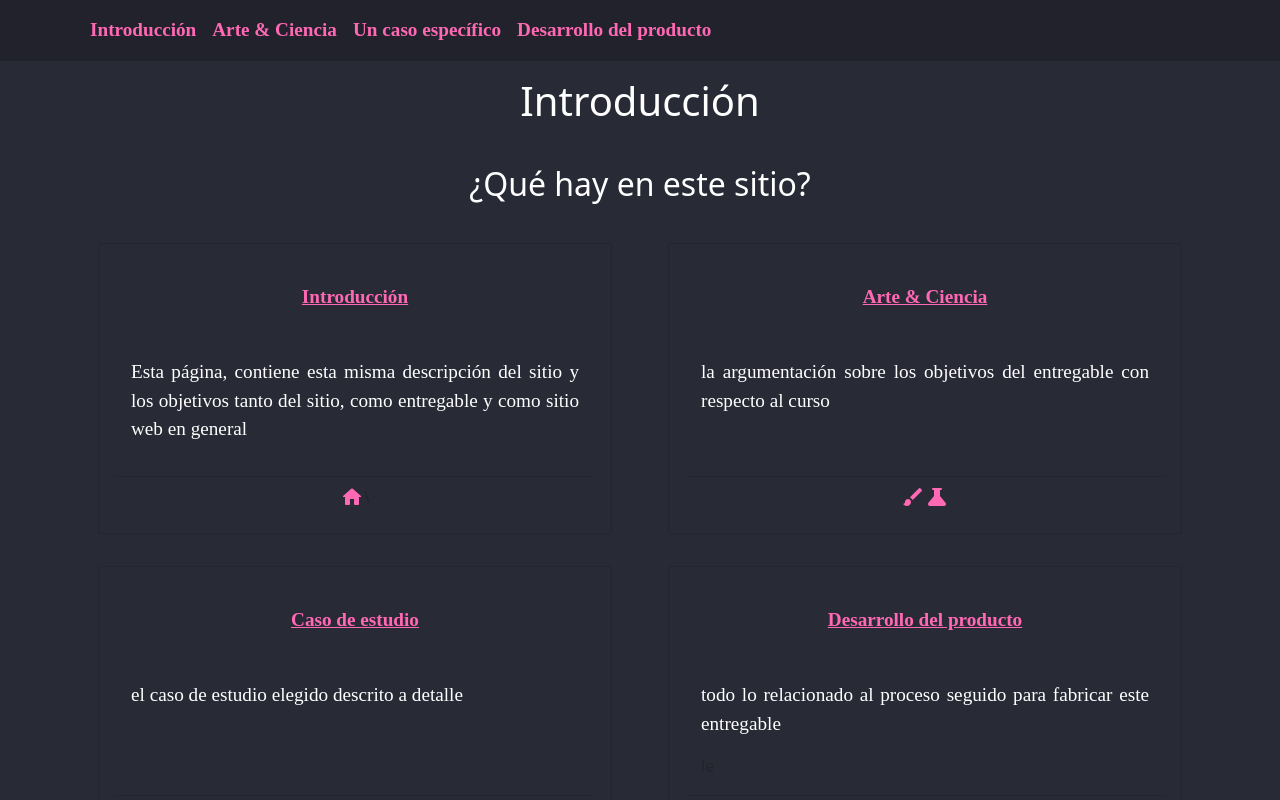
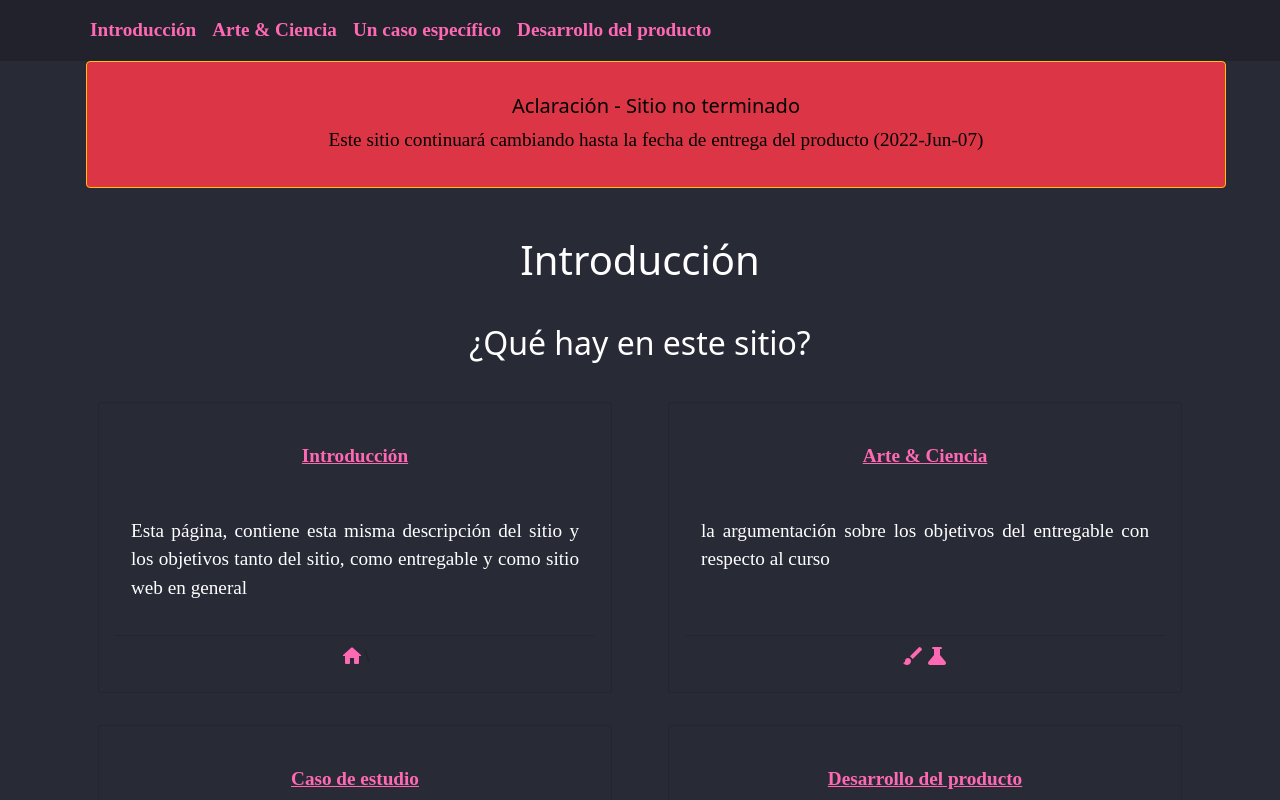
Before and after one commit to Cerozob/CBPC-1026-FinalPres-Website, a React (Create React App) app: page /CBPC-1026-FinalPres-Website/home in a window 1280 px wide. Shown: the top 800 px of the page. Built offline with nearby package versions, Linux system fonts and the light colour scheme.

Commit message:
disclaimer

```diff
--- a/src/pages/Home.js
+++ b/src/pages/Home.js
@@ -6,6 +6,23 @@ function Home() {
     return (
         <Container>
             <Col>
+                <Row>
+                    <Card border="warning"
+                        bg={"danger"}
+                        key={"danger"}
+                        text={'dark'}
+                        style={{ width: '90rem' }}
+                        className="mb-2">
+                        <Card.Body>
+                            <Card.Title style={{ color: "black", textAlign: "center" }}>Aclaración - Sitio no terminado</Card.Title>
+                            <Card.Text style={{ color: "black", textAlign: "center" }}>
+                                Este sitio continuará cambiando hasta la fecha de entrega del producto (2022-Jun-07)
+                            </Card.Text>
+                        </Card.Body>
+                    </Card>
+                    <br />
+
+                </Row>
                 <Row>
                     <h1>Introducción</h1>
                 </Row>
```
